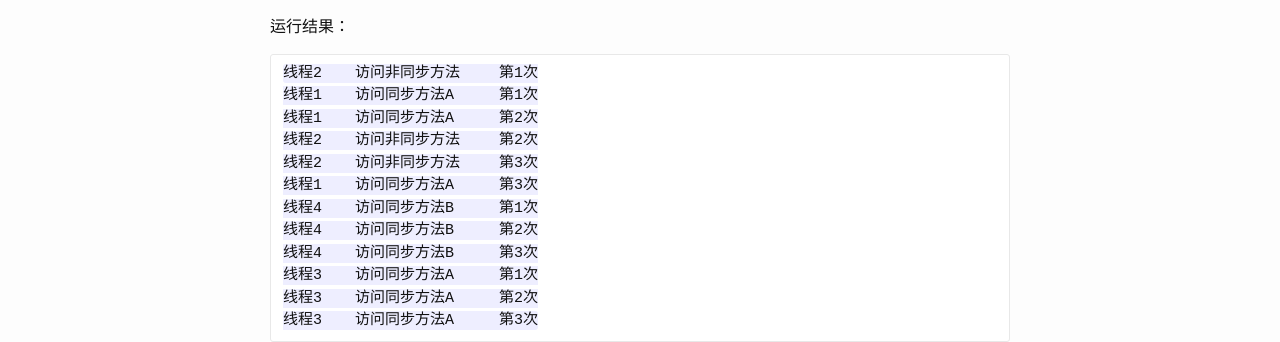
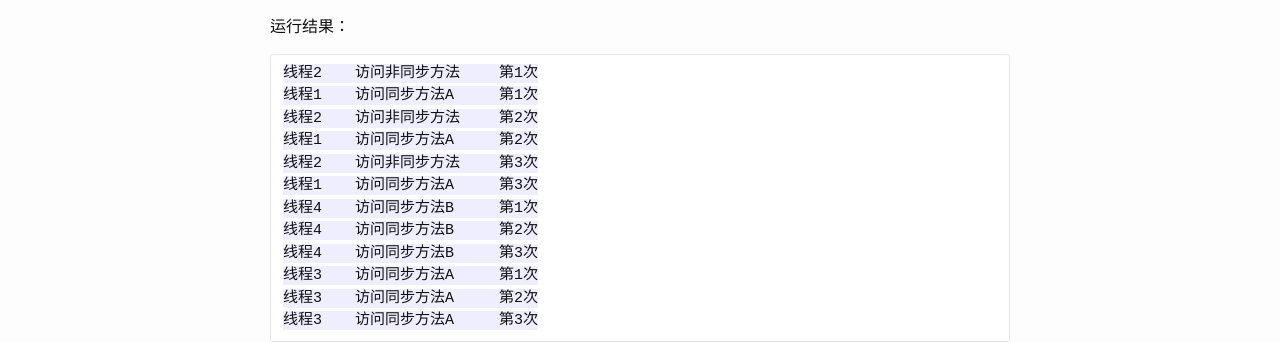
Before and after one commit to E1110CNotFound/E1110CNotFound.github.io, a Jekyll site: the page built from _posts/2015-01-29-Java synchronized学习.markdown, in a window 1280 px wide and 900 px high, scrolled down 2950 px. Shown: the part 195-537 px from the top of the window. Built offline with Jekyll 4.4.1, drawn with Linux system fonts in a browser that asks for light colours.

Commit message:
commit a blog

```diff
--- a/_posts/2015-01-29-Java synchronized学习.markdown
+++ b/_posts/2015-01-29-Java synchronized学习.markdown
@@ -137,8 +137,8 @@ synchronized方法以及非synchronized方法定义
 
 	线程2	访问非同步方法	第1次
 	线程1	访问同步方法A	第1次
+	线程2	访问非同步方法	第2次
 	线程1	访问同步方法A	第2次
-	线程2	访问非同步方法	第2次
 	线程2	访问非同步方法	第3次
 	线程1	访问同步方法A	第3次
 	线程4	访问同步方法B	第1次
```
